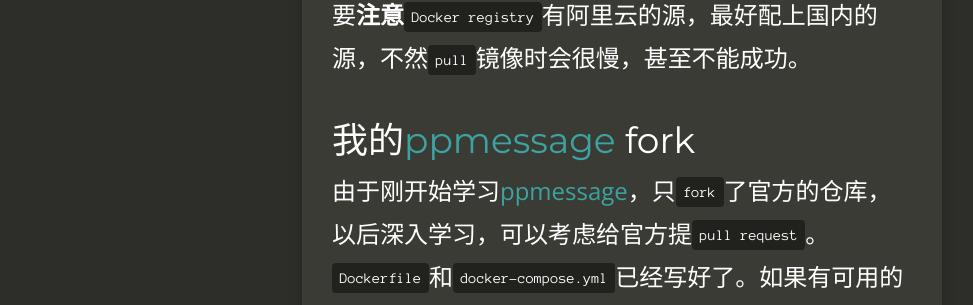
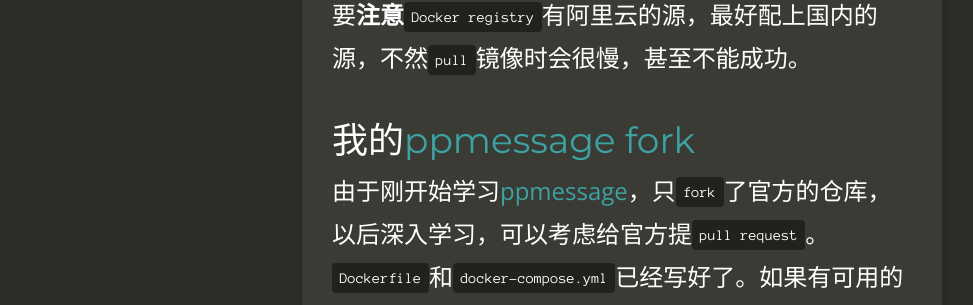
Before and after one commit to tedli/tedli.github.io, a Jekyll site: the page built from _posts/2016-10-06-setup-ppmessage-dev-env.md, in a window 1280 px wide and 900 px high, scrolled down 1715 px. Shown: the part 142-447 px from the top of the window, without its empty margins (18-991 px from the left). Built offline with Jekyll 4.4.1, drawn with Linux system fonts in a browser that asks for light colours; comment, search, counter and statistics services are not loaded; part of the change alters nothing that is shown.

Commit message:
修改fork链接

```diff
--- a/_posts/2016-10-06-setup-ppmessage-dev-env.md
+++ b/_posts/2016-10-06-setup-ppmessage-dev-env.md
@@ -4,7 +4,7 @@ title:      搭建ppmessage开发环境
 date:       2016-10-06 12:37:45
 summary:    使用Docker、docker-compose搭建ppmessage的开发环境
 categories: Docker
-thumbnail: linux
+thumbnail: cloud
 tags:
  - Docker
  - docker-compose
@@ -38,7 +38,7 @@ tags:
 这里要**注意**`Docker registry`有阿里云的源，最好配上国内的源，不然`pull`镜像时会很慢，甚至不能成功。
 
 
-## 我的[ppmessage][1] fork
+## 我的[ppmessage fork][4]
 
 由于刚开始学习[ppmessage][1]，只`fork`了官方的仓库，以后深入学习，可以考虑给官方提`pull request`。`Dockerfile`和`docker-compose.yml`已经写好了。如果有可用的`Docker`环境的话，应该是开箱即用的。
 
@@ -185,3 +185,4 @@ services:
 [1]: https://www.ppmessage.cn/
 [2]: https://tedli.github.io/docker/2016/10/05/do-not-use-container-as-vm/
 [3]: http://www.jianshu.com/p/9b362cdee2ab
+[4]: https://github.com/tedli/ppmessage
```
